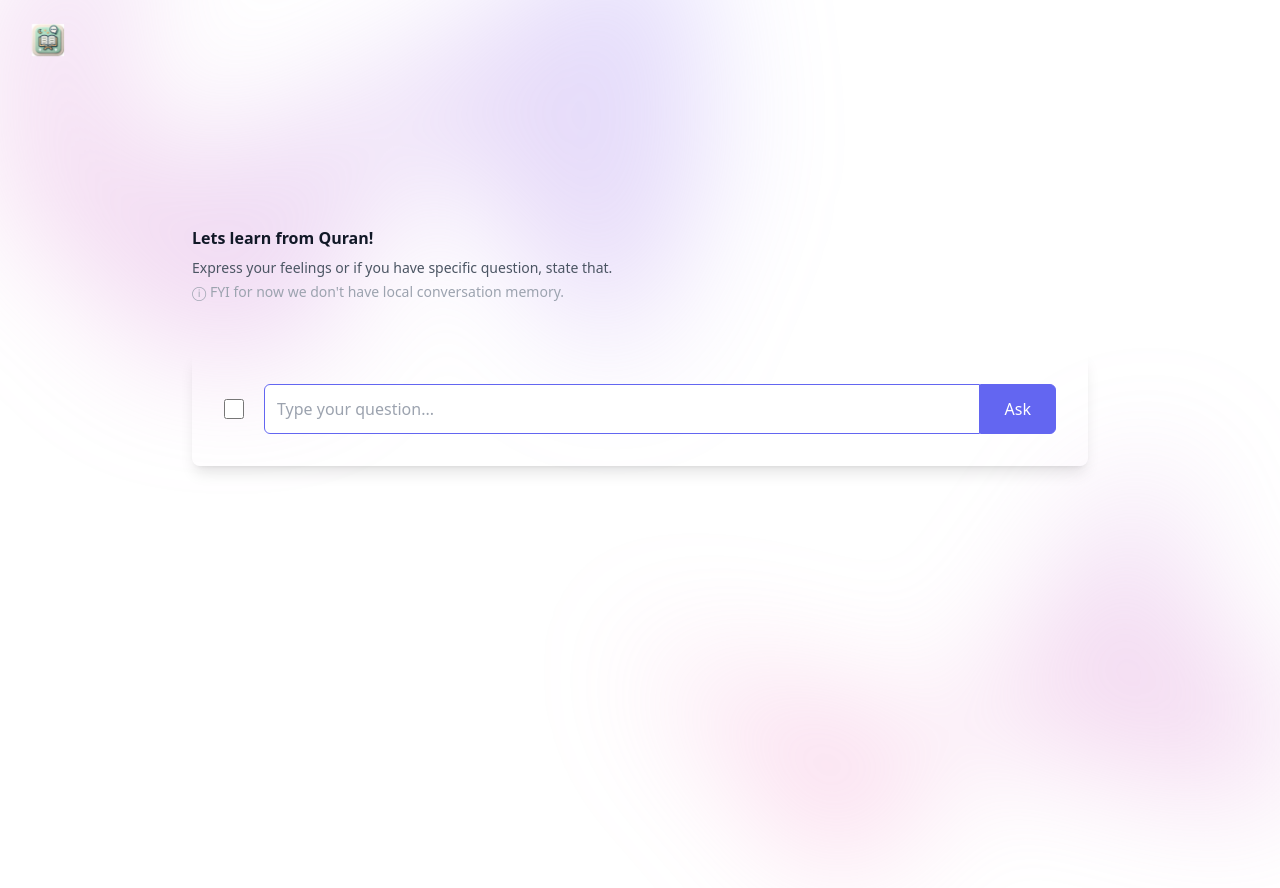
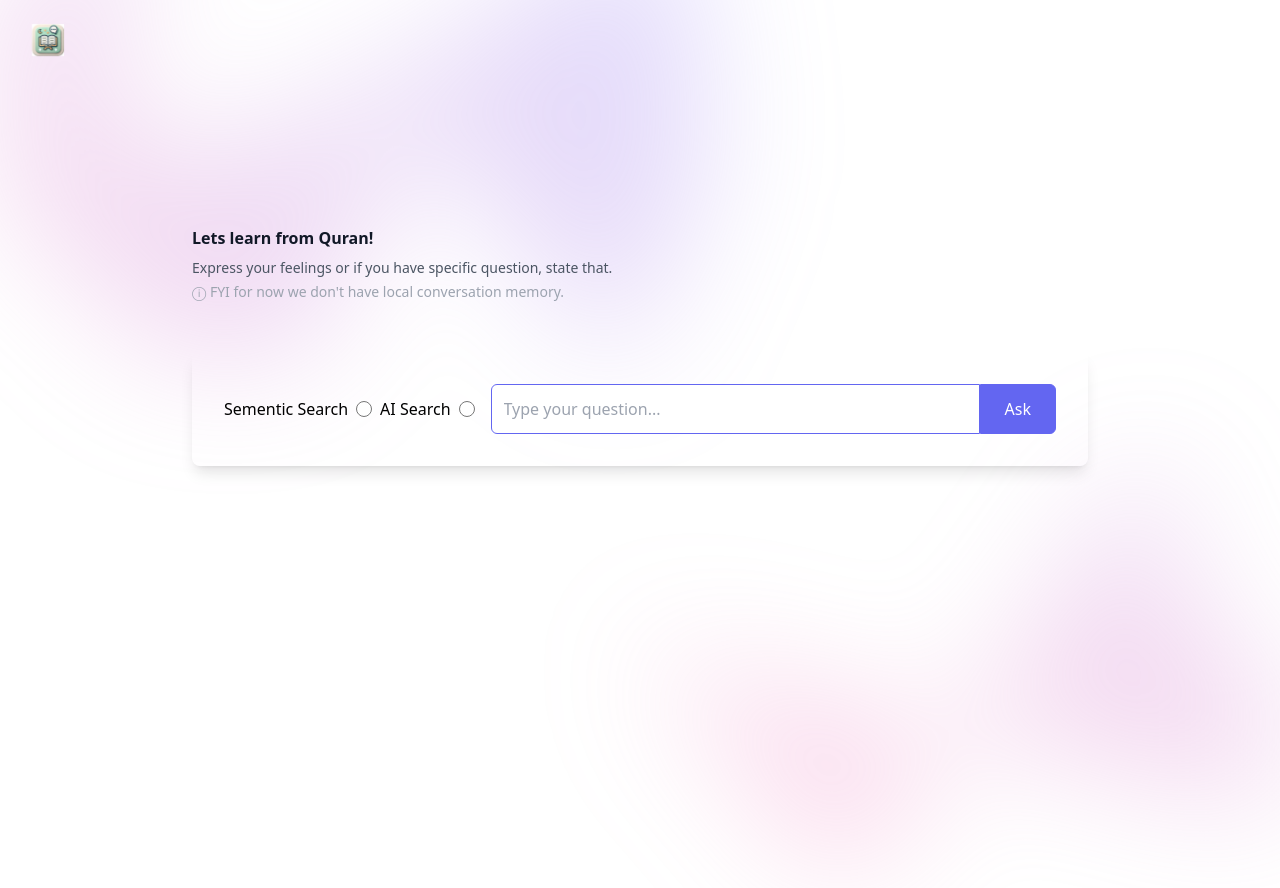
Before and after one commit to saadsaiyed/talk-to-quran, a Flask app: page / in a window 1280 px wide. Run offline with Flask 3, Linux system fonts and the light colour scheme; some libraries are stand-ins or nearby versions.

Commit message:
Updated Radio Button.

```diff
--- a/client/templates/base.html
+++ b/client/templates/base.html
@@ -16,8 +16,8 @@
             <nav class="flex items-center justify-between p-6 lg:px-8" aria-label="Global">
                 <div class="flex lg:flex-1">
                     <a href="/" class="-m-1.5 p-1.5">
-                        <span class="sr-only">ChadBot</span>
-                        <img class="h-8 w-auto" src="{{ url_for('static', filename='logo.png')}}" alt="chadbot" />
+                        <span class="sr-only">Talk to Quran</span>
+                        <img class="h-8 w-auto" src="{{ url_for('static', filename='logo.png')}}" alt="talk-to-quran" />
                     </a>
                 </div>
                 <div class="flex lg:hidden">
--- a/client/templates/index.html
+++ b/client/templates/index.html
@@ -30,7 +30,13 @@
 
         <form onsubmit="askQuestion(event)" class="flex items-center">
             <input type="hidden" id="token" value="0"/>
-            <input class="mr-5 w-5 h-5" type="checkbox" id="admin"/>
+            <!-- Checkbox for the boolean input -->
+            <span class="flex items-center space-x-2 mr-4">
+                <label>Sementic Search</label>
+                <input id="1" name="selected_participant" type="radio" value="1" onclick="event.stopPropagation()" class="h-4 w-4 rounded border-gray-300 text-indigo-600 focus:ring-indigo-600" />
+                <label>AI Search</label>
+                <input id="2" name="selected_participant" type="radio" value="2" onclick="event.stopPropagation()" class="h-4 w-4 rounded border-gray-300 text-indigo-600 focus:ring-indigo-600" />
+            </span>
             <input type="text" id="question" class="flex-1 p-3 border rounded-l-md focus:outline-none focus:border-indigo-500" placeholder="Type your question..."/>
             <button type="submit" id="submit_button" class="bg-indigo-500 border border-indigo-500 text-white px-6 py-3 rounded-r-md hover:bg-indigo-600 hover:border-indigo-600">Ask</button>
         </form>
@@ -50,7 +56,7 @@
         // Prevent the default form submission behavior
         event.preventDefault();
 
-        const admin = document.getElementById("admin");
+        const admin = document.getElementById('2')
         const question = document.getElementById("question");
         const query = question.value
         document.getElementById("submit_button").classList.remove('border-2', 'border-rose-500', 'bg-rose-500', 'text-gray-500');
```
